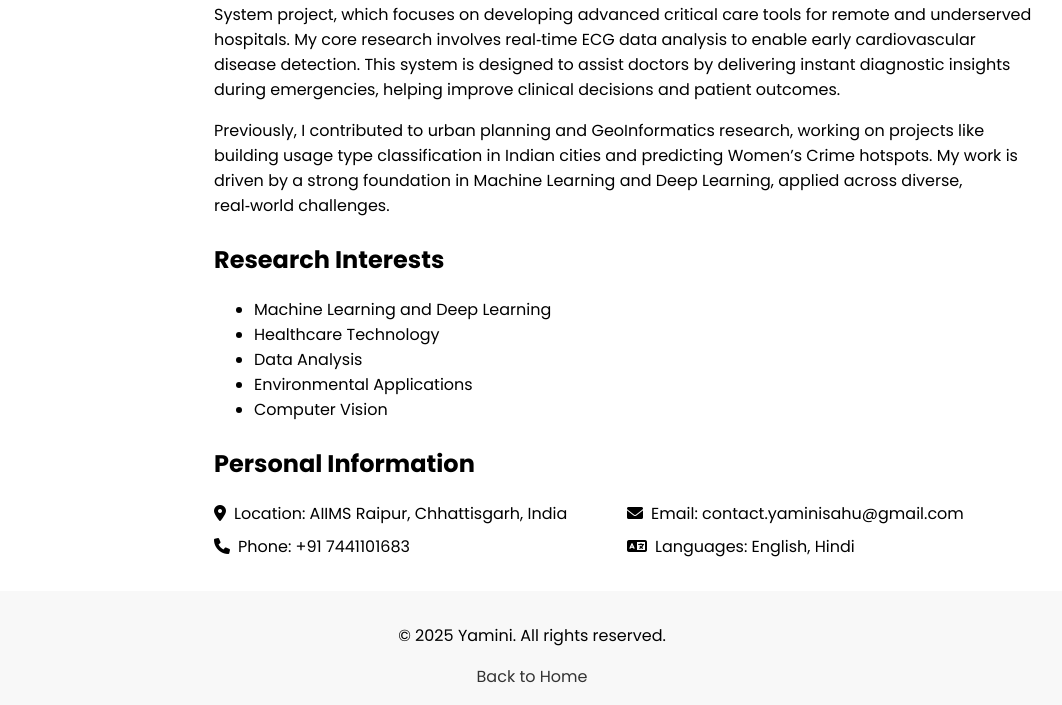
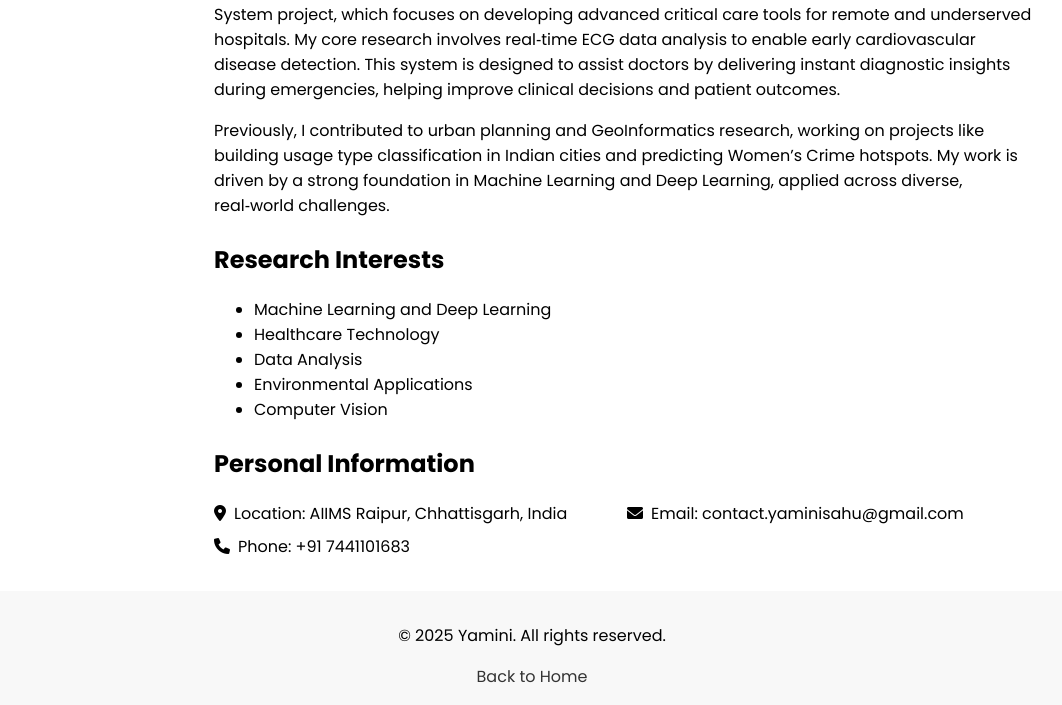
Before and after one commit to YaminiRS78/Yamini, a plain HTML site: page about.html in a window 1280 px wide. Shown: the part 283-988 px from the top of the page, without its empty margins (108-1170 px from the left). Drawn offline with Linux system fonts and the light colour scheme.

Commit message:
Update about.html
Signed-off-by: YaminiRS78 <yamini.sahu.rs@gmail.com>

```diff
--- a/about.html
+++ b/about.html
@@ -120,10 +120,7 @@
                                 <i class="fas fa-phone"></i>
                                 <span>Phone: +91 7441101683</span>
                             </div>
-                            <div class="info-item">
-                                <i class="fas fa-language"></i>
-                                <span>Languages: English, Hindi</span>
-                            </div>
+
                         </div>
                     </div>
                 </div>
```
